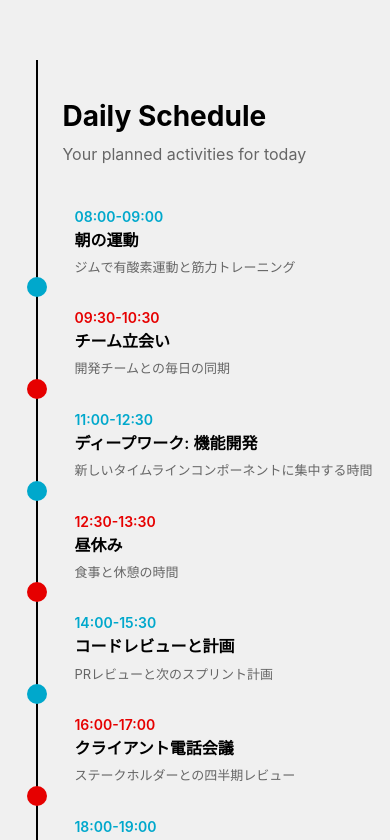
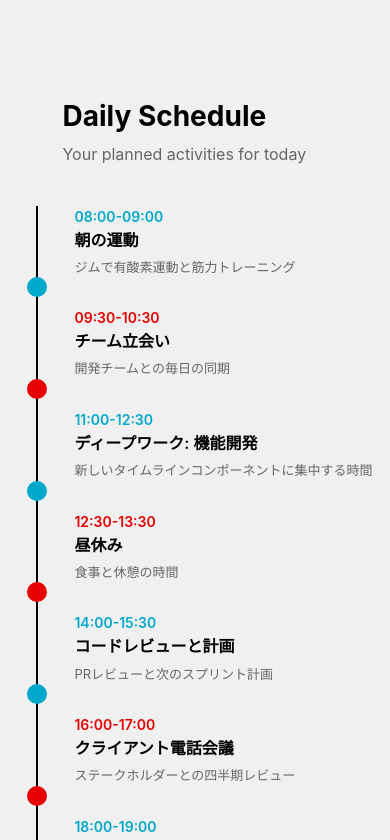
Before and after one commit to techtech0521/schedule-timeline, a React (Vite) app: page / in a window 390 px wide. Shown: the top 840 px of the page. Built offline with nearby package versions, Linux system fonts and the light colour scheme.

Commit message:
Fix timeline line overlap

```diff
--- a/src/components/timeline/Timeline.module.css
+++ b/src/components/timeline/Timeline.module.css
@@ -11,13 +11,18 @@
   max-width: var(--container-max-width);
 }
 
+/* Timeline item area */
+.items {
+  position: relative;
+}
+
 /* Central vertical line */
-.timeline::before {
+.items::before {
   content: '';
   position: absolute;
   left: 50%;
   top: 0;
-  bottom: 0;
+  bottom: var(--event-spacing);
   width: var(--timeline-line-width);
   background-color: var(--timeline-line);
   transform: translateX(-50%);
@@ -184,7 +189,7 @@
 
 /* Responsive: mobile - vertical line on left */
 @media (max-width: 768px) {
-  .timeline::before {
+  .items::before {
     left: 30px;
   }
 
@@ -212,7 +217,7 @@
 
 /* Responsive: small mobile */
 @media (max-width: 480px) {
-  .timeline::before {
+  .items::before {
     left: 20px;
   }
 
--- a/src/components/timeline/Timeline.tsx
+++ b/src/components/timeline/Timeline.tsx
@@ -50,6 +50,7 @@ export const Timeline: React.FC<TimelineProps> = ({
       {title && <TimelineHeader title={title} subtitle={subtitle} />}
 
       {/* Timeline Items */}
+      <div className={styles.items}>
         {events.map((event, index) => {
           const nodeColor = getNodeColor(index);
           const position = getContentPosition(nodeColor);
@@ -63,6 +64,7 @@ export const Timeline: React.FC<TimelineProps> = ({
             />
           );
         })}
+      </div>
 
       {/* Footer */}
       {showFooter && <TimelineFooter />}
```
Lines whose indentation alone changed are shown as unchanged.
